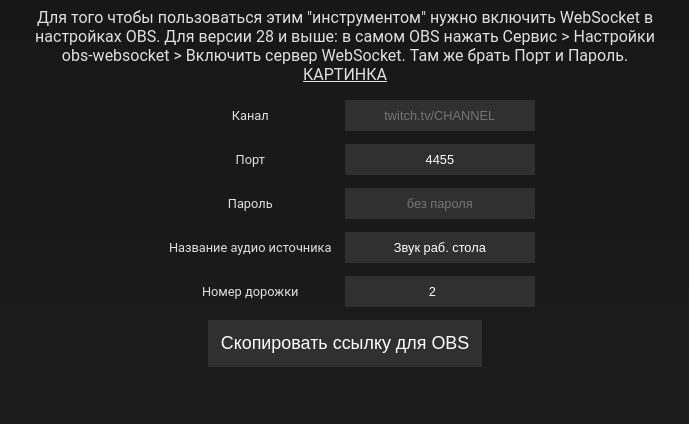
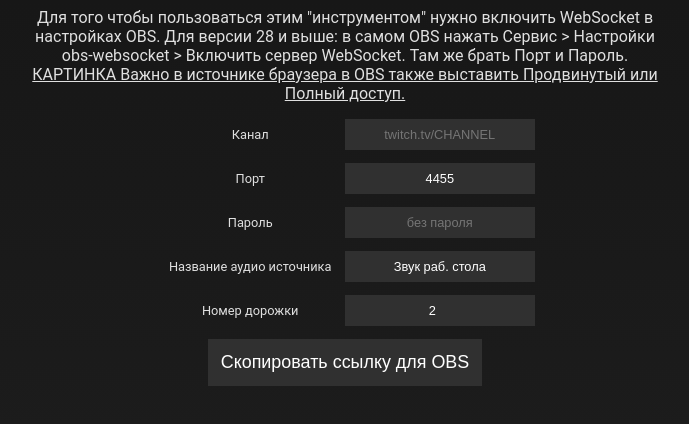
Before and after one commit to declider/somestuff, a plain HTML site: page vodmute/index.html in a window 1280 px wide. Shown: the whole page, without its empty margins (295-984 px from the left). Drawn offline with Linux system fonts and the light colour scheme.

Commit message:
Update index.html

```diff
--- a/vodmute/index.html
+++ b/vodmute/index.html
@@ -9,7 +9,7 @@
         в настройках OBS. Для версии 28 и выше: в самом OBS нажать Сервис >
         Настройки obs-websocket > Включить сервер WebSocket. Там же брать Порт и Пароль.
         <span onclick="window.open('https://i.imgur.com/OEK8OBj.png','_blank')"
-         >КАРТИНКА</span>
+         >КАРТИНКА Важно в источнике браузера в OBS также выставить Продвинутый или Полный доступ.</span>
     </p>
 
     <div class="row">
```
